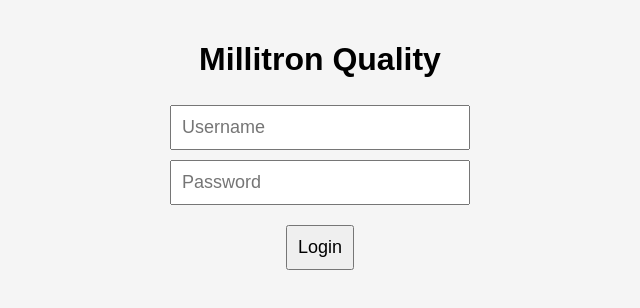
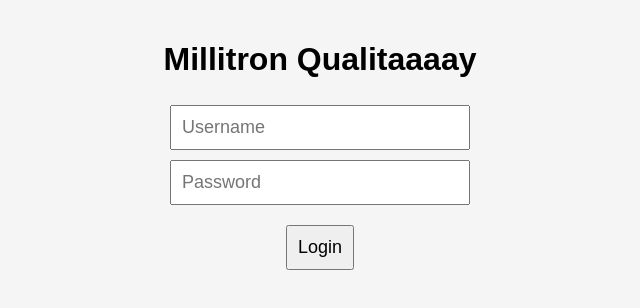
Before and after one commit to adamblundell/millitron, a plain HTML site: page index.html in a window 1280 px wide. Shown: the whole page, without its empty margins (320-960 px from the left). Drawn offline with nearby package versions, Linux system fonts and the light colour scheme.

Commit message:
Update index.html

```diff
--- a/index.html
+++ b/index.html
@@ -22,7 +22,7 @@ button { cursor:pointer; }
 
 <!-- Login Page -->
 <div id="loginPage" class="center">
-  <h1>Millitron Quality</h1>
+  <h1>Millitron Qualitaaaay</h1>
   <input type="text" id="loginUser" placeholder="Username">
   <input type="password" id="loginPass" placeholder="Password">
   <div class="row">
```
